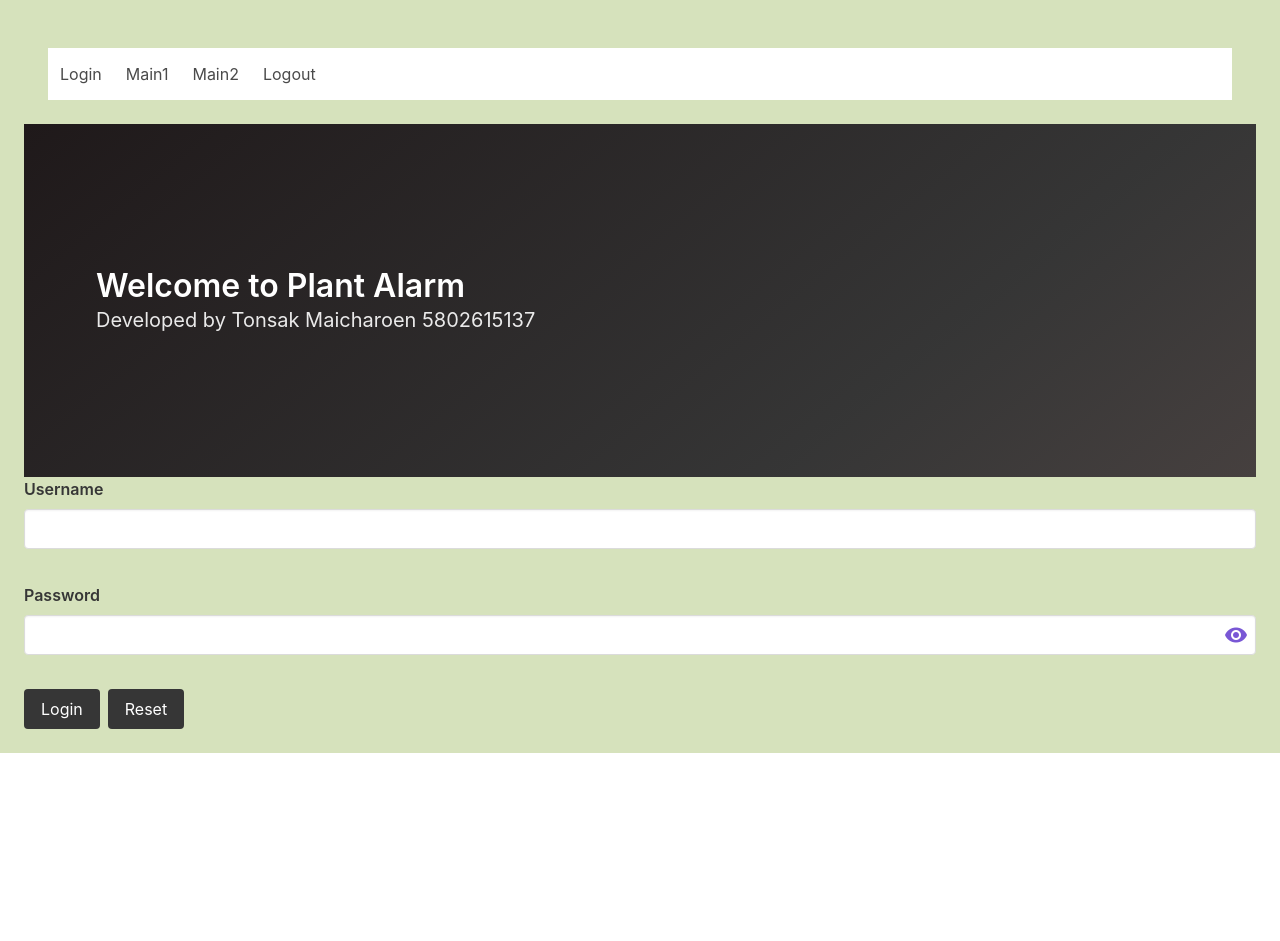
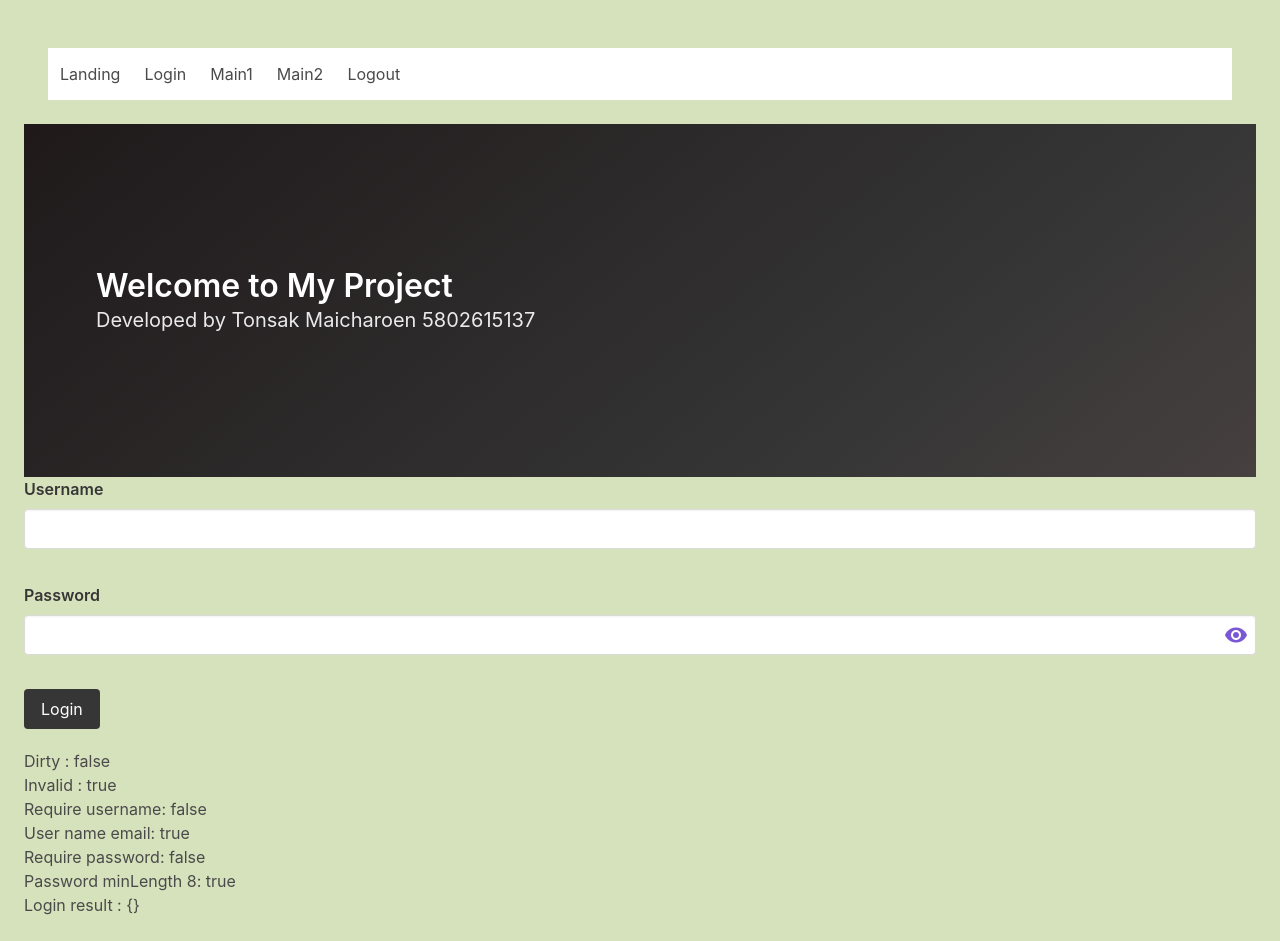
Before and after one commit to is322-1-2019/i-project-tao, a Vue app: page /#/login in a window 1280 px wide. Before the commit this address led to /#/. Before the commit the page ends 800 px from the top, so only its background shows below. Built offline with nearby package versions, Linux system fonts and the light colour scheme; no server answers.

Commit message:
first commit

```diff
--- /dev/null
+++ b/src/components/LandingPage.vue
@@ -0,0 +1,27 @@
+<template>
+  <div class="card-content">
+    <nav-bar></nav-bar>
+    <p class="title">
+      Tonsak Maicharoen 5802615137
+    </p>
+    <p class="subtitle">
+      Hobby: Reading/Listening to music/Gardening/Running</p>
+      <p class="subtitle">
+      Interest: History/Language/Ethnicity/Plant/Landscape/Designing
+    </p>
+  </div>
+</template>
+<script>
+
+import NavBar from "./NavBar.vue";
+
+export default {
+  components: {
+    NavBar
+  }
+
+}
+</script>
+
+<style>
+</style>
--- a/src/components/LoginPage.vue
+++ b/src/components/LoginPage.vue
@@ -5,7 +5,7 @@
   <div class="hero-body">
     <div class="container">
       <h1 class="title">
-        Welcome to Plant Alarm
+        Welcome to My Project
       </h1>
       <h2 class="subtitle">
         Developed by Tonsak Maicharoen 5802615137
@@ -14,13 +14,6 @@
   </div>
 </section>
 
-
-    <!-- <p class="title">
-      “Welcome to IS322 Project”
-    </p>
-    <p class="subtitle">
-      Tonsak Maicharoen 5802615137
-    </p> -->
     <b-field label="Username" expanded>
       <b-input v-model="form.username" maxlength="30" expanded></b-input>
     </b-field>
@@ -31,19 +24,19 @@
       <b-message type="is-danger" has-icon v-if="!$v.form.username.required">กรุณาใส่ชื่อผู้ใช้</b-message>
       <b-message type="is-danger" has-icon v-if="!$v.form.username.email">ชื่อผู้ใช้ต้องเป็น email</b-message>
       <b-message type="is-danger" has-icon v-if="!$v.form.password.required">กรุณาใส่รหัสผ่าน</b-message>
-      <b-message type="is-danger" has-icon v-if="!$v.form.password.minLength">รหัสผ่านต้องอยู่ระหว่าง 4-16 ตัวอักษร</b-message>
+      <b-message type="is-danger" has-icon v-if="!$v.form.password.minLength">รหัสผ่านต้องไม่ต่ำกว่า 8 ตัวอักษร</b-message>
     </b-field>
     <b-field class="buttons" grouped>
       <b-button type="is-dark" @click="touch">Login</b-button>
-      <b-button type="is-dark" @click="reset">Reset</b-button>
+      <!-- <b-button type="is-dark" @click="reset">Reset</b-button> -->
     </b-field>
-    <!-- <p>Dirty : {{ $v.form.$dirty }}</p>
+    <p>Dirty : {{ $v.form.$dirty }}</p>
     <p>Invalid : {{ $v.form.$invalid }}</p>
     <p>Require username: {{ $v.form.username.required }}</p>
-    <p>User name minLength 8: {{ $v.form.username.minLength }}</p>
+    <p>User name email: {{ $v.form.username.minLength }}</p>
     <p>Require password: {{ $v.form.password.required }}</p>
-    <p>Password minLength 4: {{ $v.form.password.minLength }}</p>
-    <p>Login result : {{ this.loginResult }}</p> -->
+    <p>Password minLength 8: {{ $v.form.password.minLength }}</p>
+    <p>Login result : {{ this.loginResult }}</p>
   </div>
 </template>
 <script>
@@ -75,7 +68,7 @@ export default {
       },
       password: {
         required,
-        minLength: minLength(4)
+        minLength: minLength(8)
       }
     }
   },
--- a/src/components/LogoutPage.vue
+++ b/src/components/LogoutPage.vue
@@ -47,6 +47,7 @@ export default {
         .then(data => {
           this.loginResult = data;
 
+          this.$router.push("/");
           this.$buefy.dialog.alert({
             type: "is-primary",
             title: "Logout",
@@ -65,6 +66,8 @@ export default {
         }
 
       );
+
+
     }
   },
 
--- a/src/components/NavBar.vue
+++ b/src/components/NavBar.vue
@@ -2,12 +2,13 @@
   <div class="card-content">
     <b-navbar>
       <template slot="start">
-        <b-navbar-item tag="router-link" :to="{ path: '/' }">Login</b-navbar-item>
+        <b-navbar-item tag="router-link" :to="{ path: '/' }">Landing</b-navbar-item>
+        <b-navbar-item tag="router-link" :to="{ path: '/login' }">Login</b-navbar-item>
         <b-navbar-item tag="router-link" :to="{ path: '/ex01' }">Main1</b-navbar-item>
         <b-navbar-item tag="router-link" :to="{ path: '/ex02' }">Main2</b-navbar-item>
         <b-navbar-item tag="router-link" :to="{ path: '/logout' }">Logout</b-navbar-item>
-        <!-- <b-navbar-item tag="router-link" :to="{ path: '/ex03' }">Example 03</b-navbar-item> -->
       </template>
     </b-navbar>
+    <!-- {{ $v.form.username.required }} -->
   </div>
 </template>
--- a/src/router/index.js
+++ b/src/router/index.js
@@ -3,8 +3,9 @@ import VueRouter from "vue-router";
 
 import {  store  } from "../store";
 
-import Ex01Page from "../components/Ex01Page.vue";
-import Ex02Page from "../components/Ex02Page.vue";
+import LandingPage from "../components/LandingPage.vue";
+import Main1Page from "../components/Main1Page.vue";
+import Main2Page from "../components/Main2Page.vue";
 import LogoutPage from "../components/LogoutPage.vue";
 import LoginPage from "../components/LoginPage.vue";
 
@@ -16,15 +17,19 @@ Vue.use(VueRouter);
 const routeList = [
   {
     path: "/",
+    component: LandingPage,
+  },
+  {
+    path: "/login",
     component: LoginPage,
   },
   {
     path: "/ex01",
-    component: Ex01Page,
+    component: Main1Page,
   },
   {
     path: "/ex02",
-    component: Ex02Page,
+    component: Main2Page,
   },
   {
     path: "/logout",
@@ -41,7 +46,7 @@ router.beforeEach((to, from, next) => {
   firebase.auth().onAuthStateChanged(function(user) {
     if (!user) {
        store.dispatch("messages/addMessage", "Please Log In.");
-      next("/");
+      next("/login");
     }
 
   });
```
Also changed, not shown: src/components/Main1Page.vue (renamed from src/components/Ex01Page.vue), src/components/Main2Page.vue (renamed from src/components/Ex02Page.vue).
